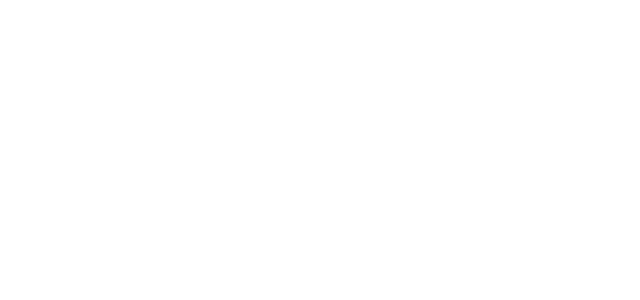
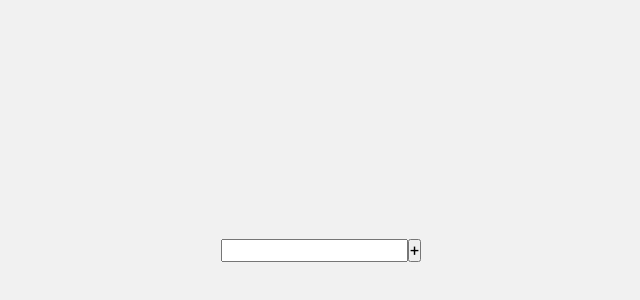
Before and after one commit to klausborges/ts-todo-app, a React (Create React App) app: page / in a window 1280 px wide. Shown: the part 150-450 px from the top of the page, without its empty margins (319-959 px from the left). Built offline with nearby package versions, Linux system fonts and the light colour scheme.

Commit message:
feat: add Todo page with some base styles and a form

```diff
--- a/package.json
+++ b/package.json
@@ -10,10 +10,13 @@
     "@types/node": "^12.0.0",
     "@types/react": "^16.9.53",
     "@types/react-dom": "^16.9.8",
+    "polished": "^4.0.3",
     "react": "^17.0.1",
     "react-dom": "^17.0.1",
     "react-scripts": "4.0.0",
+    "styled-components": "^5.2.0",
     "typescript": "^4.0.3",
+    "uuid": "^8.3.1",
     "web-vitals": "^0.2.4"
   },
   "scripts": {
@@ -35,6 +38,8 @@
     ]
   },
   "devDependencies": {
+    "@types/styled-components": "^5.1.4",
+    "@types/uuid": "^8.3.0",
     "@typescript-eslint/eslint-plugin": "^4.6.0",
     "@typescript-eslint/parser": "^4.6.0",
     "eslint-config-airbnb": "^18.2.0",
--- a/src/App.tsx
+++ b/src/App.tsx
@@ -1,5 +1,14 @@
 import React from 'react';
 
-const App: React.FC = () => <div />;
+import Todo from './pages/Todo';
+
+import GlobalStyle from './styles/global';
+
+const App: React.FC = () => (
+  <>
+    <Todo />
+    <GlobalStyle />
+  </>
+);
 
 export default App;
--- /dev/null
+++ b/src/pages/Todo/index.tsx
@@ -0,0 +1,26 @@
+import React, { useState } from 'react';
+import { v4 as uuidv4 } from 'uuid';
+
+import { Container, Form } from './styles';
+
+interface TodoItem {
+  id: string;
+  description: string;
+  createdAt: Date;
+  completedAt: Date | null;
+}
+
+const Todo: React.FC = () => {
+  const [todos, setTodos] = useState<TodoItem[]>([]);
+
+  return (
+    <Container>
+      <Form>
+        <input />
+        <button type="submit">+</button>
+      </Form>
+    </Container>
+  );
+};
+
+export default Todo;
--- /dev/null
+++ b/src/pages/Todo/styles.ts
@@ -0,0 +1,5 @@
+import styled from 'styled-components';
+
+export const Container = styled.main``;
+
+export const Form = styled.form``;
--- /dev/null
+++ b/src/styles/global.ts
@@ -0,0 +1,38 @@
+import { createGlobalStyle } from 'styled-components';
+
+export default createGlobalStyle`
+  * {
+    margin: 0;
+    padding: 0;
+    outline: 0;
+    box-sizing: border-box;
+  }
+
+  body {
+    background: #f1f1f1;
+    color: #222;
+  }
+
+  body, input, button {
+    font-family: Roboto, serif;
+    font-size: 16px;
+  }
+
+  h1, h2, h3, strong {
+    font-weight: 500;
+  }
+
+  #root {
+    display: flex;
+
+    flex-direction: column;
+    align-items: center;
+    justify-content: center;
+
+    height: 100vh;
+  }
+
+  button {
+    cursor: pointer;
+  }
+`;
```
Also changed, not shown: 1 other file (tests, documents, lock files or other folders).
